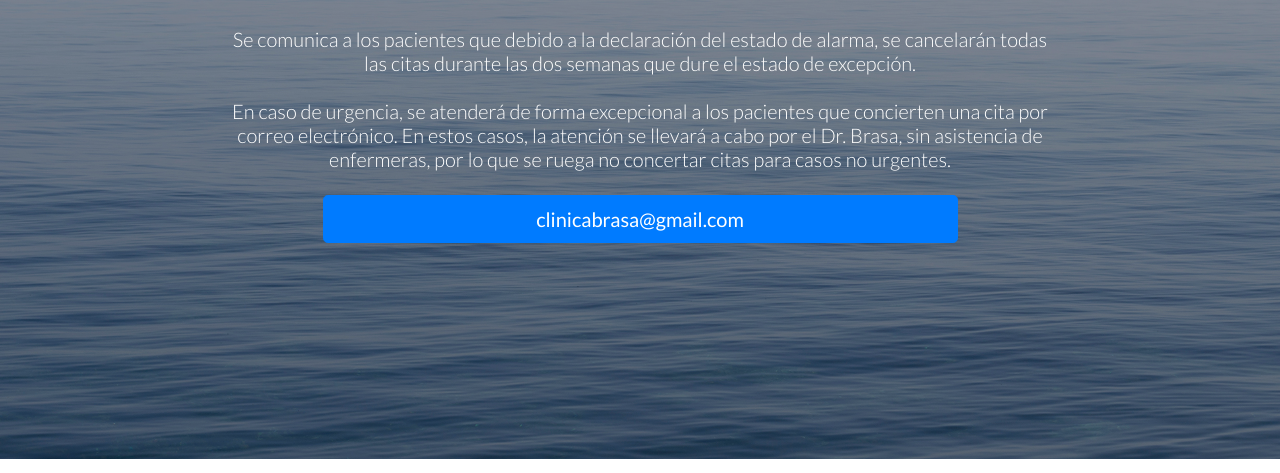
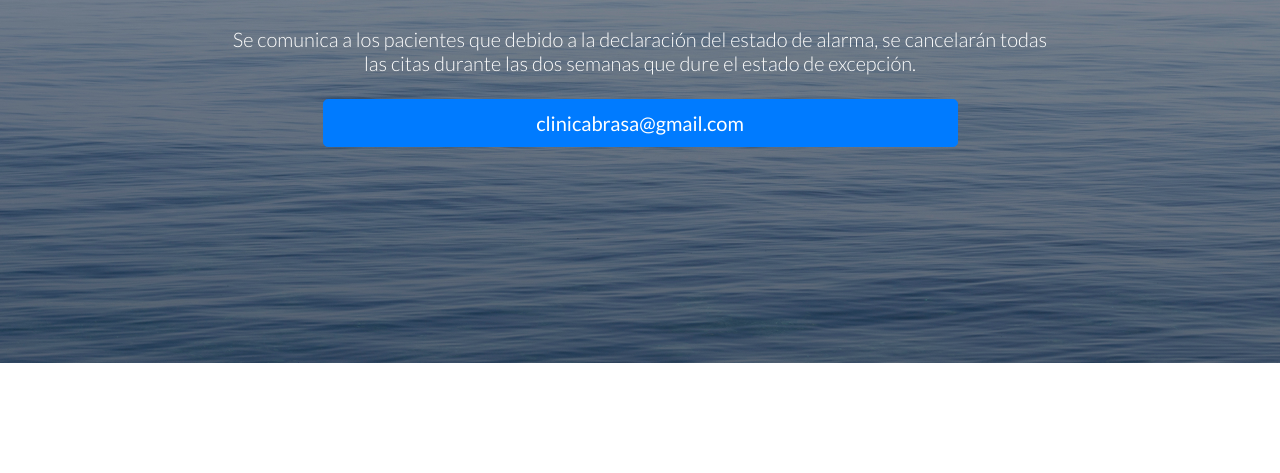
Before and after one commit to cvereterra/clinicabrasa.github.io, a website: page index.html in a window 1280 px wide. Shown: the part 327-800 px from the top of the page. Drawn offline with Linux system fonts and the light colour scheme.

Commit message:
Remove bottom paragraph

```diff
--- a/index.html
+++ b/index.html
@@ -42,10 +42,6 @@
           <p class="lead mb-4">Se comunica a los pacientes que debido a la declaración del estado de alarma, se cancelarán todas las citas
             durante las dos semanas que dure el estado de excepción.
           </p>
-          <p class="lead mb-4">En caso de urgencia, se atenderá de forma excepcional a los pacientes que concierten una cita por correo electrónico.
-            En estos casos, la atención se llevará a cabo por el Dr. Brasa, sin asistencia de enfermeras, por lo que se ruega no concertar citas para
-            casos no urgentes.
-          </p>
       </div>
       <div class="col-md-10 col-lg-8 col-xl-7 mx-auto">
         <form>
```
